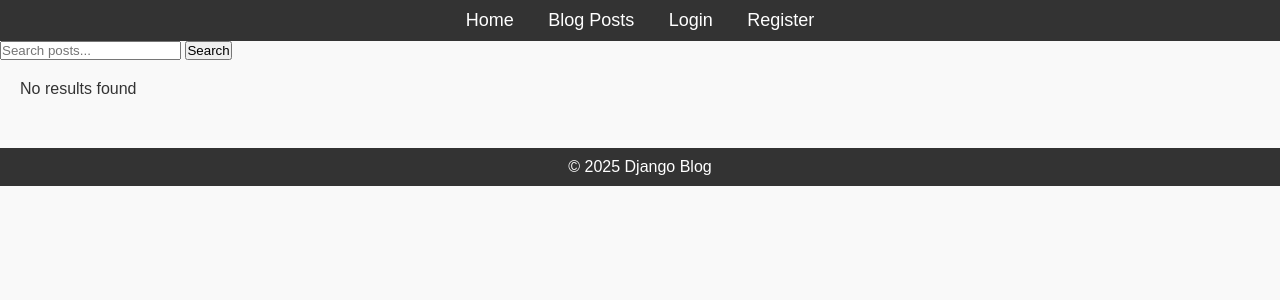
After one commit to shadrack007/Alx_DjangoLearnLab, a Django app: page /blog/post/search/ in a window 1280 px wide. The commit adds this page. Shown: the top 300 px of the page. Run offline with Django 5.2, Linux system fonts and the light colour scheme; parts of the project's set-up code (start-up, migrations or seed data) failed here and were passed over.

Commit message:
feat: implemnted posts based on tag

```diff
--- a/django_blog/blog/templates/blog/base.html
+++ b/django_blog/blog/templates/blog/base.html
@@ -17,7 +17,16 @@
             <li><a href="{% url 'register' %}">Register</a></li>
         </ul>
     </nav>
+
+
 </header>
+
+<div>
+    <form method="get" action="{% url 'post_search' %}">
+    <input type="text" name="q" placeholder="Search posts..." value="{{ request.GET.q }}">
+    <button type="submit">Search</button>
+</form>
+</div>
 
 <div class="content">
     {% block content %}
--- a/django_blog/blog/templates/blog/post_detail.html
+++ b/django_blog/blog/templates/blog/post_detail.html
@@ -9,7 +9,9 @@
     {% if object.tags.all %}
     <ul>
         {% for tag in object.tags.all %}
-        <li>{{ tag.name }}</li>
+        <li>
+            <a href="{% url 'posts_by_tag' tag_slug=tag.slug %}">{{ tag.name }} </a>
+        </li>
         {% endfor %}
     </ul>
     {% endif %}
--- a/django_blog/blog/templates/blog/post_list.html
+++ b/django_blog/blog/templates/blog/post_list.html
@@ -20,7 +20,9 @@
 
             <ul>
                 {% for tag in post.tags.all %}
-                <li>{{ tag.name }}</li>
+                <li>
+                    <a href="{% url 'posts_by_tag' tag.slug %}">{{ tag.name }}</a>
+                </li>
                 {% endfor %}
             </ul>
             {% endif %}
--- /dev/null
+++ b/django_blog/blog/templates/blog/post_search.html
@@ -0,0 +1,34 @@
+{% extends 'blog/base.html' %}
+
+{% block title %}
+Post search result
+{% endblock %}
+
+{% block content %}
+{% if query %}
+<p>Results for "{{ query }}"</p>
+{% endif %}
+
+{% if search_results %}
+<ul>
+    {% for post in search_results %}
+    <li>
+        <a href="{% url 'post_details' pk=post.pk %}">{{ post.title }}</a>
+        <p>{{ post.content|truncatewords:20 }}</p>
+        <p>
+            Tags:
+            {% for tag in post.tags.all %}
+            <span>
+                 <a href="{% url 'posts_by_tag' tag.slug %}">{{ tag.name }}</a>
+            </span>
+            {% empty %}
+            No tags
+            {% endfor %}
+        </p>
+    </li>
+    {% endfor %}
+</ul>
+{% else %}
+<p>No results found</p>
+{% endif %}
+{% endblock %}
--- a/django_blog/blog/urls.py
+++ b/django_blog/blog/urls.py
@@ -14,6 +14,8 @@ urlpatterns = [
     path('post/<int:pk>/', views.PostDetailView.as_view(), name = 'post_details'),
     path('post/<int:pk>/update/', views.PostUpdateView.as_view(), name = 'post_update'),
     path('post/<int:pk>/delete/', views.PostDeleteView.as_view(), name = 'post_delete'),
+    path("post/tags/<slug:tag_slug>/", views.PostsByTagView.as_view(), name = "posts_by_tag"),
+    path('post/search/', views.post_search, name = 'post_search'),
 
     #    Comments
     path('post/<int:pk>/comments/new/', views.CommentCreateView.as_view(), name = 'comment_create'),
--- a/django_blog/blog/views.py
+++ b/django_blog/blog/views.py
@@ -1,10 +1,13 @@
-from django.db.models.fields import return_None
+from django.db.models import Q
 from django.shortcuts import render, redirect, get_object_or_404
 from django.contrib.auth.decorators import login_required
 from django.http.response import HttpResponse
+from django.template.defaultfilters import title
 from django.views import generic
 from django.contrib.auth.mixins import LoginRequiredMixin, UserPassesTestMixin
 from django.urls import reverse_lazy
+
+from taggit.models import Tag
 
 from .forms import CustomUserCreationForm, PostForm, CommentForm
 from .models import Post, Comment
@@ -16,6 +19,7 @@ def profile(request):
     return render(request, 'blog/profile.html')
 
 
+# USER REGISTRATION
 def register(request):
     if request.method == 'POST':
         form = CustomUserCreationForm(data = request.POST)
@@ -42,6 +46,27 @@ def register(request):
 
 def home(request):
     return HttpResponse('Home page')
+
+
+# POST SEARCH
+def post_search(request):
+    query = request.GET.get('q')
+
+    search_results = []
+
+    if query:
+        search_results = Post.objects.filter(
+            Q(title__icontains = query) |
+            Q(content__icontains = query) |
+            Q(tags__name__icontains = query)
+        ).distinct()
+
+    context = {
+        "search_results": search_results,
+        "query": query,
+    }
+
+    return render(request, 'blog/post_search.html', context)
 
 
 # DJANGO BLOG CRUD
@@ -90,6 +115,24 @@ class PostDeleteView(LoginRequiredMixin, UserPassesTestMixin, generic.DeleteView
         return self.request.user == post.author  # Only author can delete
 
 
+class PostsByTagView(LoginRequiredMixin, generic.ListView):
+    model = Post
+    template_name = 'blog/posts_by_tag.html'
+    context_object_name = 'posts'
+
+    def get_queryset(self):
+        self.tag = get_object_or_404(Tag, slug = self.kwargs.get("tag_slug"))
+        posts = Post.objects.filter(tags__name__iexact = self.tag.name)
+        print(self.tag)
+        print(posts)
+        return posts
+
+    def get_context_data(self, **kwargs):
+        context = super().get_context_data(**kwargs)
+        context['tag'] = self.tag
+        return context
+
+
 class CommentUpdateView(LoginRequiredMixin, UserPassesTestMixin, generic.UpdateView):
     model = Comment
     form_class = CommentForm
```
Also changed, not shown: django_blog/blog/templates/blog/posts_by_tag.html (added, +23 -0 lines).
